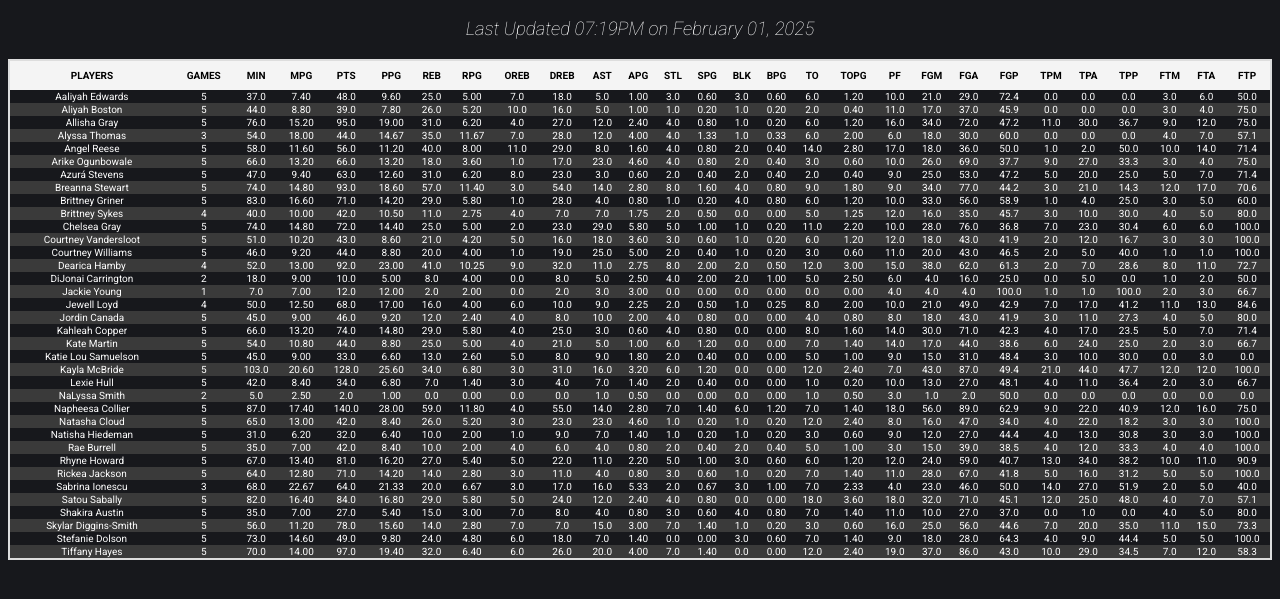
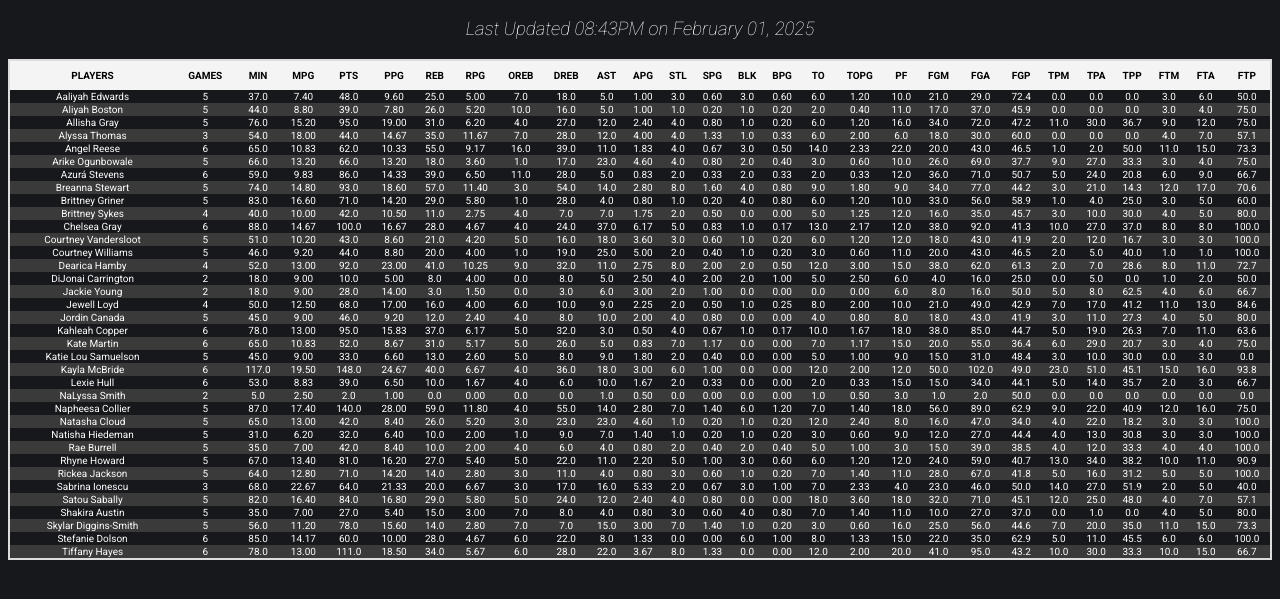
Before and after one commit to AnnaAD/unrivaled, a plain HTML site: page site/index.html in a window 1280 px wide. Shown: the part 49-648 px from the top of the page. Drawn offline with Linux system fonts and the light colour scheme.

Commit message:
post laces game

```diff
--- a/site/index.html
+++ b/site/index.html
@@ -163,7 +163,7 @@
     </head>
     <body>
         <h1 style="text-align: center;">&#127936; Unrivaled 2025 Season Summary &#127936; </h1>
-        <h3 style="text-align: center;"><i>Last Updated 07:19PM on February 01, 2025 </i></h3>
+        <h3 style="text-align: center;"><i>Last Updated 08:43PM on February 01, 2025 </i></h3>
         <table class="dataframe season-summary">
   <thead>
     <tr style="text-align: right;">
@@ -320,33 +320,33 @@
     </tr>
     <tr>
       <td>Angel Reese</td>
-      <td>5</td>
-      <td>58.0</td>
-      <td>11.60</td>
-      <td>56.0</td>
-      <td>11.20</td>
-      <td>40.0</td>
-      <td>8.00</td>
+      <td>6</td>
+      <td>65.0</td>
+      <td>10.83</td>
+      <td>62.0</td>
+      <td>10.33</td>
+      <td>55.0</td>
+      <td>9.17</td>
+      <td>16.0</td>
+      <td>39.0</td>
       <td>11.0</td>
-      <td>29.0</td>
-      <td>8.0</td>
-      <td>1.60</td>
+      <td>1.83</td>
       <td>4.0</td>
-      <td>0.80</td>
-      <td>2.0</td>
-      <td>0.40</td>
+      <td>0.67</td>
+      <td>3.0</td>
+      <td>0.50</td>
       <td>14.0</td>
-      <td>2.80</td>
-      <td>17.0</td>
-      <td>18.0</td>
-      <td>36.0</td>
-      <td>50.0</td>
+      <td>2.33</td>
+      <td>22.0</td>
+      <td>20.0</td>
+      <td>43.0</td>
+      <td>46.5</td>
       <td>1.0</td>
       <td>2.0</td>
       <td>50.0</td>
-      <td>10.0</td>
-      <td>14.0</td>
-      <td>71.4</td>
+      <td>11.0</td>
+      <td>15.0</td>
+      <td>73.3</td>
     </tr>
     <tr>
       <td>Arike Ogunbowale</td>
@@ -380,33 +380,33 @@
     </tr>
     <tr>
       <td>Azurá Stevens</td>
-      <td>5</td>
-      <td>47.0</td>
-      <td>9.40</td>
-      <td>63.0</td>
-      <td>12.60</td>
-      <td>31.0</td>
-      <td>6.20</td>
-      <td>8.0</td>
-      <td>23.0</td>
-      <td>3.0</td>
-      <td>0.60</td>
+      <td>6</td>
+      <td>59.0</td>
+      <td>9.83</td>
+      <td>86.0</td>
+      <td>14.33</td>
+      <td>39.0</td>
+      <td>6.50</td>
+      <td>11.0</td>
+      <td>28.0</td>
+      <td>5.0</td>
+      <td>0.83</td>
       <td>2.0</td>
-      <td>0.40</td>
+      <td>0.33</td>
       <td>2.0</td>
-      <td>0.40</td>
+      <td>0.33</td>
       <td>2.0</td>
-      <td>0.40</td>
+      <td>0.33</td>
+      <td>12.0</td>
+      <td>36.0</td>
+      <td>71.0</td>
+      <td>50.7</td>
+      <td>5.0</td>
+      <td>24.0</td>
+      <td>20.8</td>
+      <td>6.0</td>
       <td>9.0</td>
-      <td>25.0</td>
-      <td>53.0</td>
-      <td>47.2</td>
-      <td>5.0</td>
-      <td>20.0</td>
-      <td>25.0</td>
-      <td>5.0</td>
-      <td>7.0</td>
-      <td>71.4</td>
+      <td>66.7</td>
     </tr>
     <tr>
       <td>Breanna Stewart</td>
@@ -500,32 +500,32 @@
     </tr>
     <tr>
       <td>Chelsea Gray</td>
-      <td>5</td>
-      <td>74.0</td>
-      <td>14.80</td>
-      <td>72.0</td>
-      <td>14.40</td>
-      <td>25.0</td>
-      <td>5.00</td>
-      <td>2.0</td>
-      <td>23.0</td>
-      <td>29.0</td>
-      <td>5.80</td>
+      <td>6</td>
+      <td>88.0</td>
+      <td>14.67</td>
+      <td>100.0</td>
+      <td>16.67</td>
+      <td>28.0</td>
+      <td>4.67</td>
+      <td>4.0</td>
+      <td>24.0</td>
+      <td>37.0</td>
+      <td>6.17</td>
       <td>5.0</td>
-      <td>1.00</td>
+      <td>0.83</td>
       <td>1.0</td>
-      <td>0.20</td>
-      <td>11.0</td>
-      <td>2.20</td>
+      <td>0.17</td>
+      <td>13.0</td>
+      <td>2.17</td>
+      <td>12.0</td>
+      <td>38.0</td>
+      <td>92.0</td>
+      <td>41.3</td>
       <td>10.0</td>
-      <td>28.0</td>
-      <td>76.0</td>
-      <td>36.8</td>
-      <td>7.0</td>
-      <td>23.0</td>
-      <td>30.4</td>
-      <td>6.0</td>
-      <td>6.0</td>
+      <td>27.0</td>
+      <td>37.0</td>
+      <td>8.0</td>
+      <td>8.0</td>
       <td>100.0</td>
     </tr>
     <tr>
@@ -650,32 +650,32 @@
     </tr>
     <tr>
       <td>Jackie Young</td>
-      <td>1</td>
-      <td>7.0</td>
-      <td>7.00</td>
-      <td>12.0</td>
-      <td>12.00</td>
+      <td>2</td>
+      <td>18.0</td>
+      <td>9.00</td>
+      <td>28.0</td>
+      <td>14.00</td>
+      <td>3.0</td>
+      <td>1.50</td>
+      <td>0.0</td>
+      <td>3.0</td>
+      <td>6.0</td>
+      <td>3.00</td>
       <td>2.0</td>
-      <td>2.00</td>
-      <td>0.0</td>
-      <td>2.0</td>
-      <td>3.0</td>
-      <td>3.00</td>
+      <td>1.00</td>
       <td>0.0</td>
       <td>0.00</td>
       <td>0.0</td>
       <td>0.00</td>
-      <td>0.0</td>
-      <td>0.00</td>
+      <td>6.0</td>
+      <td>8.0</td>
+      <td>16.0</td>
+      <td>50.0</td>
+      <td>5.0</td>
+      <td>8.0</td>
+      <td>62.5</td>
       <td>4.0</td>
-      <td>4.0</td>
-      <td>4.0</td>
-      <td>100.0</td>
-      <td>1.0</td>
-      <td>1.0</td>
-      <td>100.0</td>
-      <td>2.0</td>
-      <td>3.0</td>
+      <td>6.0</td>
       <td>66.7</td>
     </tr>
     <tr>
@@ -740,63 +740,63 @@
     </tr>
     <tr>
       <td>Kahleah Copper</td>
-      <td>5</td>
-      <td>66.0</td>
-      <td>13.20</td>
-      <td>74.0</td>
-      <td>14.80</td>
-      <td>29.0</td>
-      <td>5.80</td>
+      <td>6</td>
+      <td>78.0</td>
+      <td>13.00</td>
+      <td>95.0</td>
+      <td>15.83</td>
+      <td>37.0</td>
+      <td>6.17</td>
+      <td>5.0</td>
+      <td>32.0</td>
+      <td>3.0</td>
+      <td>0.50</td>
       <td>4.0</td>
-      <td>25.0</td>
-      <td>3.0</td>
-      <td>0.60</td>
-      <td>4.0</td>
-      <td>0.80</td>
-      <td>0.0</td>
-      <td>0.00</td>
-      <td>8.0</td>
-      <td>1.60</td>
-      <td>14.0</td>
-      <td>30.0</td>
-      <td>71.0</td>
-      <td>42.3</td>
-      <td>4.0</td>
-      <td>17.0</td>
-      <td>23.5</td>
+      <td>0.67</td>
+      <td>1.0</td>
+      <td>0.17</td>
+      <td>10.0</td>
+      <td>1.67</td>
+      <td>18.0</td>
+      <td>38.0</td>
+      <td>85.0</td>
+      <td>44.7</td>
       <td>5.0</td>
+      <td>19.0</td>
+      <td>26.3</td>
       <td>7.0</td>
-      <td>71.4</td>
+      <td>11.0</td>
+      <td>63.6</td>
     </tr>
     <tr>
       <td>Kate Martin</td>
-      <td>5</td>
-      <td>54.0</td>
-      <td>10.80</td>
-      <td>44.0</td>
-      <td>8.80</td>
-      <td>25.0</td>
-      <td>5.00</td>
-      <td>4.0</td>
-      <td>21.0</td>
+      <td>6</td>
+      <td>65.0</td>
+      <td>10.83</td>
+      <td>52.0</td>
+      <td>8.67</td>
+      <td>31.0</td>
+      <td>5.17</td>
       <td>5.0</td>
-      <td>1.00</td>
-      <td>6.0</td>
-      <td>1.20</td>
+      <td>26.0</td>
+      <td>5.0</td>
+      <td>0.83</td>
+      <td>7.0</td>
+      <td>1.17</td>
       <td>0.0</td>
       <td>0.00</td>
       <td>7.0</td>
-      <td>1.40</td>
-      <td>14.0</td>
-      <td>17.0</td>
-      <td>44.0</td>
-      <td>38.6</td>
+      <td>1.17</td>
+      <td>15.0</td>
+      <td>20.0</td>
+      <td>55.0</td>
+      <td>36.4</td>
       <td>6.0</td>
-      <td>24.0</td>
-      <td>25.0</td>
-      <td>2.0</td>
+      <td>29.0</td>
+      <td>20.7</td>
       <td>3.0</td>
-      <td>66.7</td>
+      <td>4.0</td>
+      <td>75.0</td>
     </tr>
     <tr>
       <td>Katie Lou Samuelson</td>
@@ -830,60 +830,60 @@
     </tr>
     <tr>
       <td>Kayla McBride</td>
-      <td>5</td>
-      <td>103.0</td>
-      <td>20.60</td>
-      <td>128.0</td>
-      <td>25.60</td>
-      <td>34.0</td>
-      <td>6.80</td>
-      <td>3.0</td>
-      <td>31.0</td>
-      <td>16.0</td>
-      <td>3.20</td>
+      <td>6</td>
+      <td>117.0</td>
+      <td>19.50</td>
+      <td>148.0</td>
+      <td>24.67</td>
+      <td>40.0</td>
+      <td>6.67</td>
+      <td>4.0</td>
+      <td>36.0</td>
+      <td>18.0</td>
+      <td>3.00</td>
       <td>6.0</td>
-      <td>1.20</td>
+      <td>1.00</td>
       <td>0.0</td>
       <td>0.00</td>
       <td>12.0</td>
-      <td>2.40</td>
-      <td>7.0</td>
-      <td>43.0</td>
-      <td>87.0</td>
-      <td>49.4</td>
-      <td>21.0</td>
-      <td>44.0</td>
-      <td>47.7</td>
+      <td>2.00</td>
       <td>12.0</td>
-      <td>12.0</td>
-      <td>100.0</td>
+      <td>50.0</td>
+      <td>102.0</td>
+      <td>49.0</td>
+      <td>23.0</td>
+      <td>51.0</td>
+      <td>45.1</td>
+      <td>15.0</td>
+      <td>16.0</td>
+      <td>93.8</td>
     </tr>
     <tr>
       <td>Lexie Hull</td>
-      <td>5</td>
-      <td>42.0</td>
-      <td>8.40</td>
-      <td>34.0</td>
-      <td>6.80</td>
-      <td>7.0</td>
-      <td>1.40</td>
-      <td>3.0</td>
+      <td>6</td>
+      <td>53.0</td>
+      <td>8.83</td>
+      <td>39.0</td>
+      <td>6.50</td>
+      <td>10.0</td>
+      <td>1.67</td>
       <td>4.0</td>
-      <td>7.0</td>
-      <td>1.40</td>
+      <td>6.0</td>
+      <td>10.0</td>
+      <td>1.67</td>
       <td>2.0</td>
-      <td>0.40</td>
+      <td>0.33</td>
       <td>0.0</td>
       <td>0.00</td>
-      <td>1.0</td>
-      <td>0.20</td>
-      <td>10.0</td>
-      <td>13.0</td>
-      <td>27.0</td>
-      <td>48.1</td>
-      <td>4.0</td>
-      <td>11.0</td>
-      <td>36.4</td>
+      <td>2.0</td>
+      <td>0.33</td>
+      <td>15.0</td>
+      <td>15.0</td>
+      <td>34.0</td>
+      <td>44.1</td>
+      <td>5.0</td>
+      <td>14.0</td>
+      <td>35.7</td>
       <td>2.0</td>
       <td>3.0</td>
       <td>66.7</td>
@@ -1220,63 +1220,63 @@
     </tr>
     <tr>
       <td>Stefanie Dolson</td>
-      <td>5</td>
-      <td>73.0</td>
-      <td>14.60</td>
-      <td>49.0</td>
-      <td>9.80</td>
-      <td>24.0</td>
-      <td>4.80</td>
+      <td>6</td>
+      <td>85.0</td>
+      <td>14.17</td>
+      <td>60.0</td>
+      <td>10.00</td>
+      <td>28.0</td>
+      <td>4.67</td>
       <td>6.0</td>
-      <td>18.0</td>
-      <td>7.0</td>
-      <td>1.40</td>
+      <td>22.0</td>
+      <td>8.0</td>
+      <td>1.33</td>
       <td>0.0</td>
       <td>0.00</td>
-      <td>3.0</td>
-      <td>0.60</td>
-      <td>7.0</td>
-      <td>1.40</td>
-      <td>9.0</td>
-      <td>18.0</td>
-      <td>28.0</td>
-      <td>64.3</td>
-      <td>4.0</td>
-      <td>9.0</td>
-      <td>44.4</td>
+      <td>6.0</td>
+      <td>1.00</td>
+      <td>8.0</td>
+      <td>1.33</td>
+      <td>15.0</td>
+      <td>22.0</td>
+      <td>35.0</td>
+      <td>62.9</td>
       <td>5.0</td>
-      <td>5.0</td>
+      <td>11.0</td>
+      <td>45.5</td>
+      <td>6.0</td>
+      <td>6.0</td>
       <td>100.0</td>
     </tr>
     <tr>
       <td>Tiffany Hayes</td>
-      <td>5</td>
-      <td>70.0</td>
-      <td>14.00</td>
-      <td>97.0</td>
-      <td>19.40</td>
-      <td>32.0</td>
-      <td>6.40</td>
+      <td>6</td>
+      <td>78.0</td>
+      <td>13.00</td>
+      <td>111.0</td>
+      <td>18.50</td>
+      <td>34.0</td>
+      <td>5.67</td>
       <td>6.0</td>
-      <td>26.0</td>
-      <td>20.0</td>
-      <td>4.00</td>
-      <td>7.0</td>
-      <td>1.40</td>
+      <td>28.0</td>
+      <td>22.0</td>
+      <td>3.67</td>
+      <td>8.0</td>
+      <td>1.33</td>
       <td>0.0</td>
       <td>0.00</td>
       <td>12.0</td>
-      <td>2.40</td>
-      <td>19.0</td>
-      <td>37.0</td>
-      <td>86.0</td>
-      <td>43.0</td>
+      <td>2.00</td>
+      <td>20.0</td>
+      <td>41.0</td>
+      <td>95.0</td>
+      <td>43.2</td>
       <td>10.0</td>
-      <td>29.0</td>
-      <td>34.5</td>
-      <td>7.0</td>
-      <td>12.0</td>
-      <td>58.3</td>
+      <td>30.0</td>
+      <td>33.3</td>
+      <td>10.0</td>
+      <td>15.0</td>
+      <td>66.7</td>
     </tr>
   </tbody>
 </table>
```
Also changed, not shown: basketball_stats.csv (+17 -0 lines), player_season_summary.csv (+10 -10 lines).
